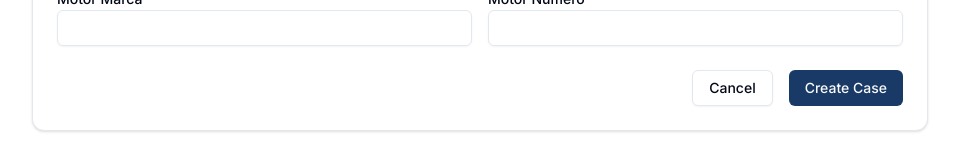
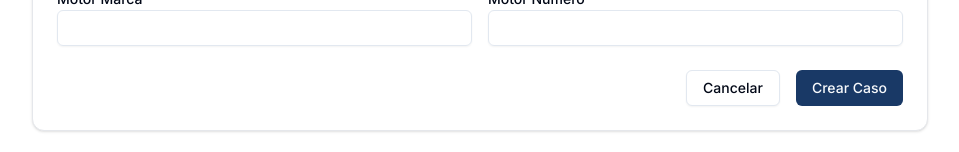
Before and after one commit to gonferreyra/auctioneers-website, a Next.js app in the folder client/: page /dashboard/cases/new in a window 1280 px wide. Shown: the part 864-1016 px from the top of the page, without its empty margins (160-1119 px from the left). Built offline with nearby package versions, Linux system fonts and the light colour scheme; no server answers.

Commit message:
new-case modify to refetch 'cases' query after new case is created

```diff
--- a/client/src/components/dashboard/cases/new-case-form.tsx
+++ b/client/src/components/dashboard/cases/new-case-form.tsx
@@ -19,9 +19,18 @@ import { zodResolver } from '@hookform/resolvers/zod';
 import { useMutation } from '@tanstack/react-query';
 import { createNewCase } from '@/lib/api';
 import { useEffect } from 'react';
+import { queryClient } from '@/components/react-query-provider';
+import { Loader2 } from 'lucide-react';
+import { useCaseStore } from '@/stores/useCaseStore';
 
 export default function NewCaseForm() {
   const router = useRouter();
+  const {
+    currentPage,
+    debouncedValue,
+    searchType,
+    caseType: caseTypeFromStore,
+  } = useCaseStore();
 
   const {
     register,
@@ -31,7 +40,7 @@ export default function NewCaseForm() {
     reset,
     getValues,
     setValue,
-    formState: { errors, isSubmitting },
+    formState: { errors },
   } = useForm<TCreateCaseSchema>({
     resolver: zodResolver(createCaseSchema),
     defaultValues: {
@@ -76,9 +85,16 @@ export default function NewCaseForm() {
     });
   }, [caseType, reset]);
 
-  const { mutate: createCase } = useMutation({
+  const { mutate: createCase, isPending } = useMutation({
     mutationFn: createNewCase,
     onSuccess: () => {
+      queryClient.refetchQueries({
+        queryKey: ['cases'],
+        currentPage,
+        debouncedValue,
+        searchType,
+        caseTypeFromStore,
+      });
       toast.success('Caso creado correctamente');
       router.push('/dashboard');
     },
@@ -101,6 +117,8 @@ export default function NewCaseForm() {
   const onSubmit = async () => {
     const year = getValues('specificData.year');
     setValue('specificData.year', Number(year));
+    const percentage = getValues('specificData.percentage');
+    setValue('specificData.percentage', Number(percentage));
     createCase(getValues());
   };
 
@@ -207,7 +225,7 @@ export default function NewCaseForm() {
               </div>
             </div>
             <div>
-              <Label htmlFor="address">Dirección *</Label>
+              <Label htmlFor="address">Dirección</Label>
               <Input {...register('specificData.address')} id="address" />
             </div>
             <div>
@@ -359,10 +377,14 @@ export default function NewCaseForm() {
 
       <div className="flex justify-end gap-4">
         <Button type="button" variant="outline" onClick={() => router.back()}>
-          Cancel
+          Cancelar
         </Button>
-        <Button type="submit" disabled={isSubmitting}>
-          Create Case
+        <Button type="submit" disabled={isPending}>
+          {isPending ? (
+            <Loader2 className="h-5 w-5 animate-spin" />
+          ) : (
+            'Crear Caso'
+          )}
         </Button>
       </div>
     </form>
```
